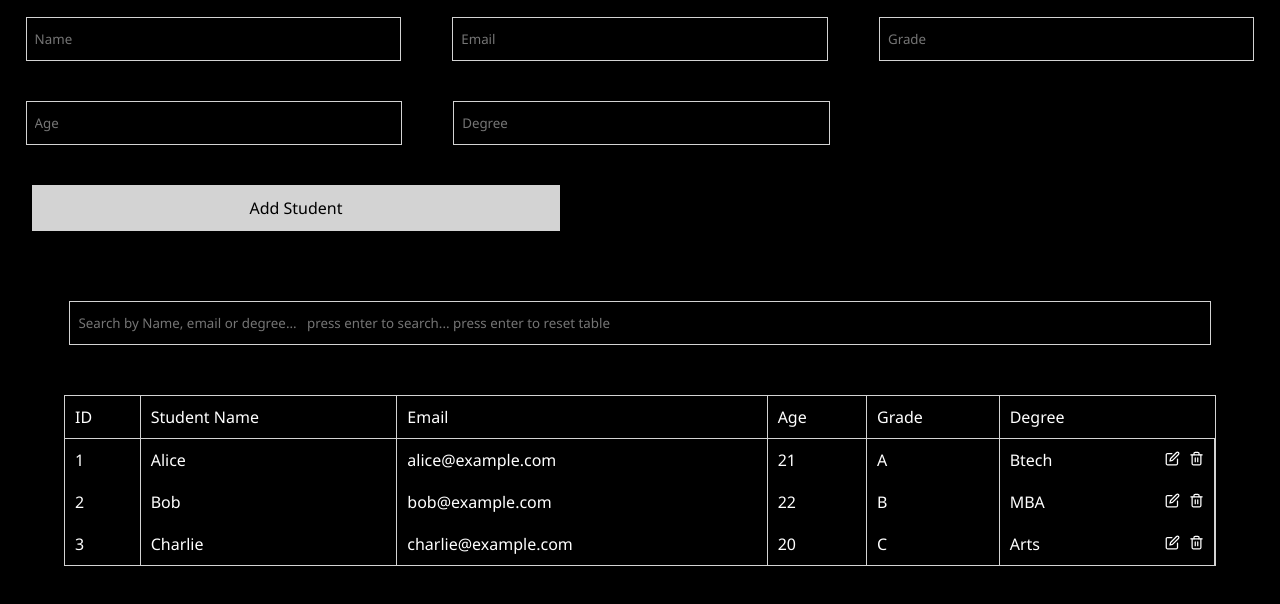
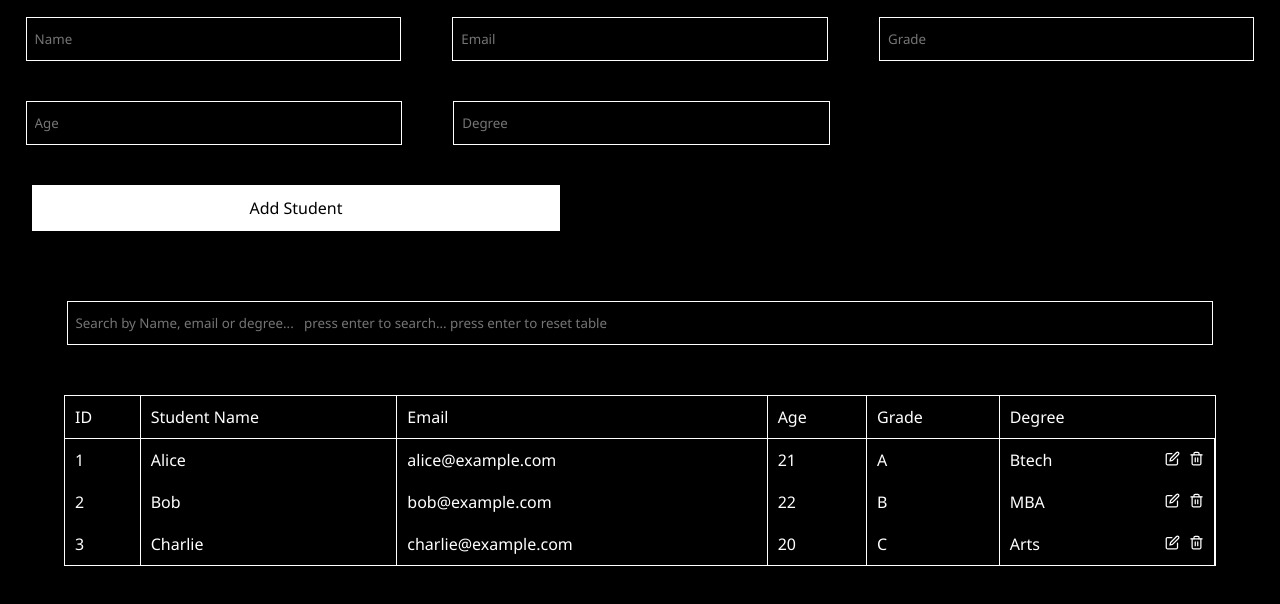
Before and after one commit to pappukr3631/-FE-Student_Management, a plain HTML site: page index.html in a window 1280 px wide. Shown: the part 66-670 px from the top of the page. Drawn offline with Linux system fonts and the light colour scheme.

Commit message:
empty data not allowed & table border modified

```diff
--- a/style.css
+++ b/style.css
@@ -29,13 +29,13 @@ form {
     width: 28%;
     padding: 12px 8px;
     margin: 20px 2%;
-    border: 1px solid lightgray;
+    border: 1px solid #FFFFFF;
 }
 
 #submit {
     width: 40%;
     color: black;
-    background-color: lightgray;
+    background-color: #FFFFFF;
     border: none;
     margin: 20px 2.5%;
     padding: 12px 8px;
@@ -48,15 +48,16 @@ form {
 /* Search box */
 
 .search-box {
-    width: 89vw;
-    border: 1px solid lightgray;
+    display: flex;
+    width: 90vw;
     margin: 50px auto;
+    justify-content: center;
 }
 
 .search-box input {
     width: 98%;
     padding: 12px 8px;
-    border: none;
+    border: 1px solid #FFFFFF;
 }
 
 /* Table */
@@ -68,11 +69,11 @@ table {
 }
 
 table, th {
-    border: 1px solid lightgrey;
+    border: 1px solid #FFFFFF;
 }
 
 td {
-    border-right: 1px solid lightgray;
+    border-right: 1px solid #FFFFFF;
 }
 
 th, td {
```
